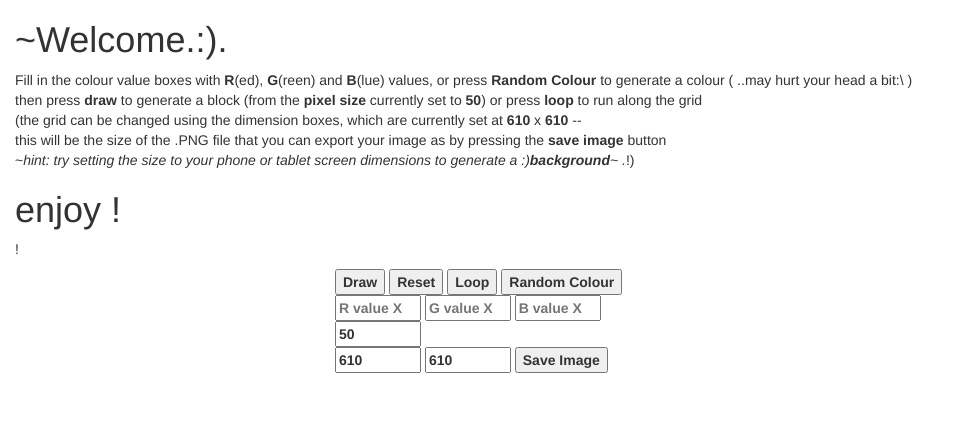
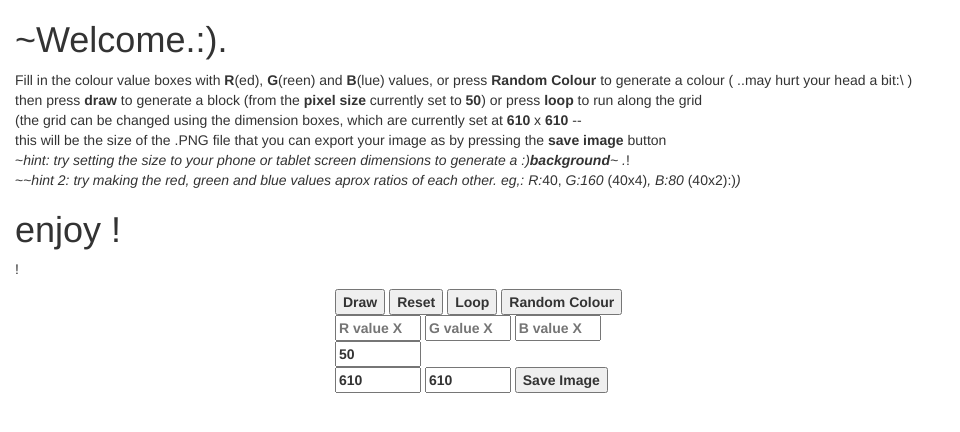
Before and after one commit to thesefran/thesefran.github.io, a plain HTML site: page index.html in a window 1280 px wide. Shown: the top 432 px of the page, without its empty margins (0-960 px from the left). Drawn offline with nearby package versions, Linux system fonts and the light colour scheme.

Commit message:
more small adjusts
added another hint , about trying approximate ratios between colours

```diff
--- a/index.html
+++ b/index.html
@@ -20,7 +20,8 @@
         then press <b>draw</b> to generate a block (from the <b>pixel size</b> currently set to <b>50</b>) or press <b>loop</b> to run along the grid<br>
       (the grid can be changed using the dimension boxes, which are currently set at <b>610</b> x <b>610</b> --<br>
     this will be the size of the .PNG file that you can export your image as by pressing the <b>save image</b> button<br>
-  ~<i>hint: try setting the size to your phone or tablet screen dimensions to generate a :)<b>background</b>~ .</i>!)</p>
+  ~<i>hint: try setting the size to your phone or tablet screen dimensions to generate a :)<b>background</b>~ .</i>!<br>
+  ~~<i>hint 2: try making the red, green and blue values aprox ratios of each other. eg,: R:</i>40,<i> G:160</i> (40x4)<i>, B:80</i> (40x2):)<i>)</i></p>
       <h1>enjoy ! </h1><p>!</p>
   <div class="row">
     <div class="col-xs-6 col-sm-3">
@@ -38,7 +39,7 @@
     <input type="text" id="input-red" name="inputRed" placeholder="R value X" >
     <input type="text" id="input-green" name="inputGreen" placeholder="G value X">
     <input type="text" id="input-blue" name="inputBlue" placeholder="B value X">
-
+    <br>
     <input type="text" id="pixel-size" name="pixel-size" value="50">
     <br>
     <input type="text" id="canvas-width" name="canvasWidth" value="610">
```
